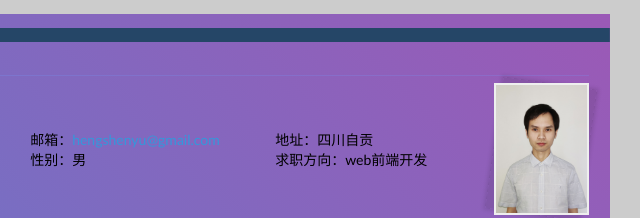
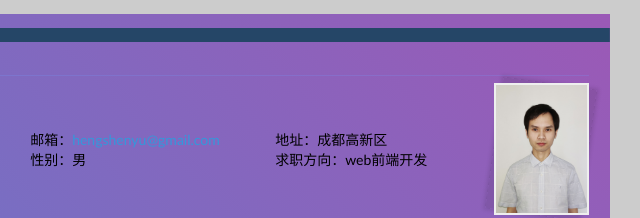
Before and after one commit to yuhengshen/yuhengshen.github.io, a React app: page resume/index.html in a window 1280 px wide. Shown: the top 218 px of the page, 427-1067 px from the left. Built offline with nearby package versions, Linux system fonts and the light colour scheme; no server answers; a web font is replaced by a local one.

Commit message:
update: resume

```diff
--- a/resume/index.html
+++ b/resume/index.html
@@ -25,7 +25,7 @@
                 <div class="pc" style="flex: 1;">
                     <div class="info__item"><span>电话：18328075041</span><span>邮箱：<a
                                 href="mailto:hengshenyu@gmail.com">hengshenyu@gmail.com</a></span>
-                        <span>地址：四川自贡</span></div>
+                        <span>地址：成都高新区</span></div>
                     <div class="info__item"><span>年龄：24岁</span><span>性别：男</span><span>求职方向：web前端开发</span></div>
                 </div>
                 <div class="mobile">
```
